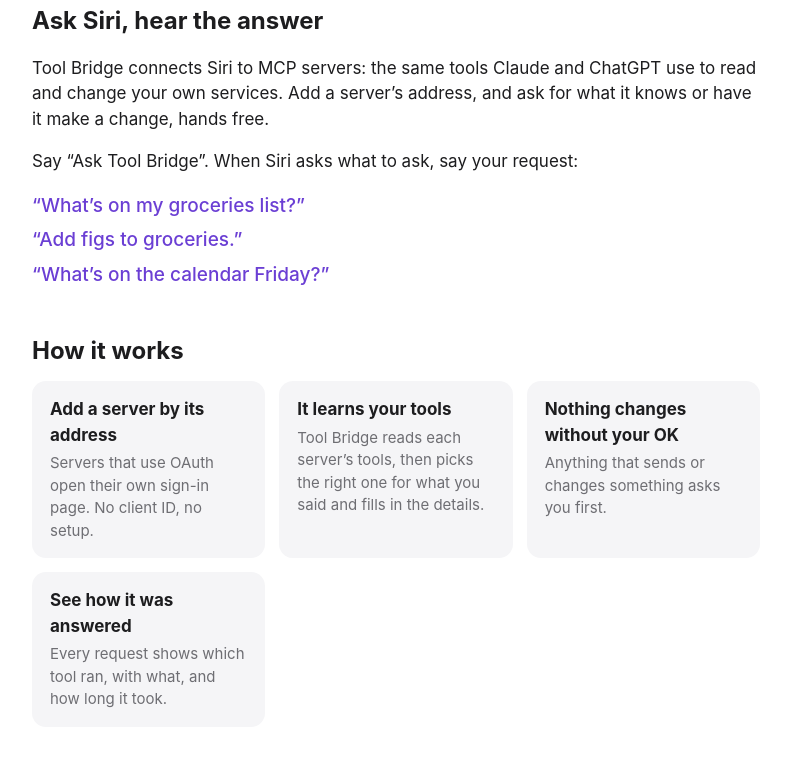
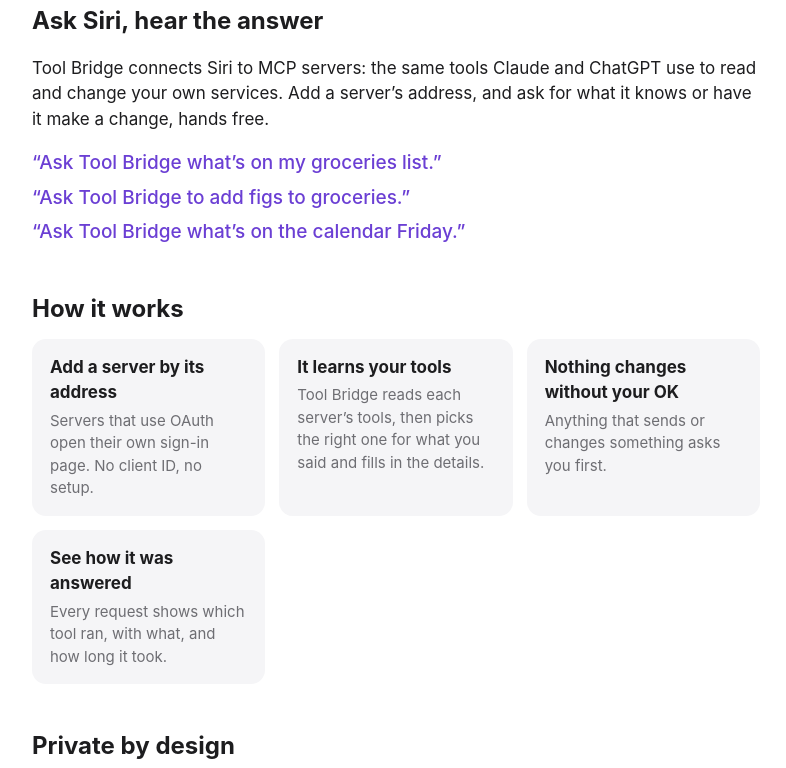
Before and after one commit to beingforthebenefit/tool-bridge-site, a plain HTML site: page index.html in a window 1280 px wide. Shown: the part 980-1748 px from the top of the page, without its empty margins (244-1030 px from the left). Drawn offline with Linux system fonts and the light colour scheme.

Commit message:
fix: Siri's request in one go, as it works
Co-Authored-By: Claude Opus 5.5 <noreply@anthropic.com>

```diff
--- a/index.html
+++ b/index.html
@@ -51,8 +51,7 @@ footer{border-top:1px solid var(--line);margin-top:48px;padding:20px 0 40px;font
 
 <h2>Ask Siri, hear the answer</h2>
 <p>Tool Bridge connects Siri to MCP servers: the same tools Claude and ChatGPT use to read and change your own services. Add a server’s address, and ask for what it knows or have it make a change, hands free.</p>
-<p>Say “Ask Tool Bridge”. When Siri asks what to ask, say your request:</p>
-<div class="said"><p>“What’s on my groceries list?”</p><p>“Add figs to groceries.”</p><p>“What’s on the calendar Friday?”</p></div>
+<div class="said"><p>“Ask Tool Bridge what’s on my groceries list.”</p><p>“Ask Tool Bridge to add figs to groceries.”</p><p>“Ask Tool Bridge what’s on the calendar Friday.”</p></div>
 
 <h2>How it works</h2>
 <div class="grid">
@@ -80,7 +79,7 @@ footer{border-top:1px solid var(--line);margin-top:48px;padding:20px 0 40px;font
 <p>In the app: Servers → + → paste an address.</p>
 <ul><li><code>https://tool-bridge-demo.beingforthebenefit.workers.dev/mcp</code>: lists, notes, a calendar and a forecast, with invented data that resets every hour.</li>
 <li><code>https://tool-bridge-demo.beingforthebenefit.workers.dev/mcp-auth</code>: the same behind an OAuth sign-in (an Approve button, no password).</li></ul>
-<p>Then ask “What’s on my groceries list?” in the app, or say “Ask Tool Bridge” to Siri and then “What’s on my groceries list?”</p>
+<p>Then ask “What’s on my groceries list?” in the app, or say “Ask Tool Bridge what’s on my groceries list.”</p>
 
 <h2 id="support">Support</h2>
 <p>A question, a server that won’t connect, or an idea: <a href="https://github.com/beingforthebenefit/tool-bridge-site/issues/new">open an issue</a> and we’ll answer there. Leave out tokens and anything private.</p>
```
